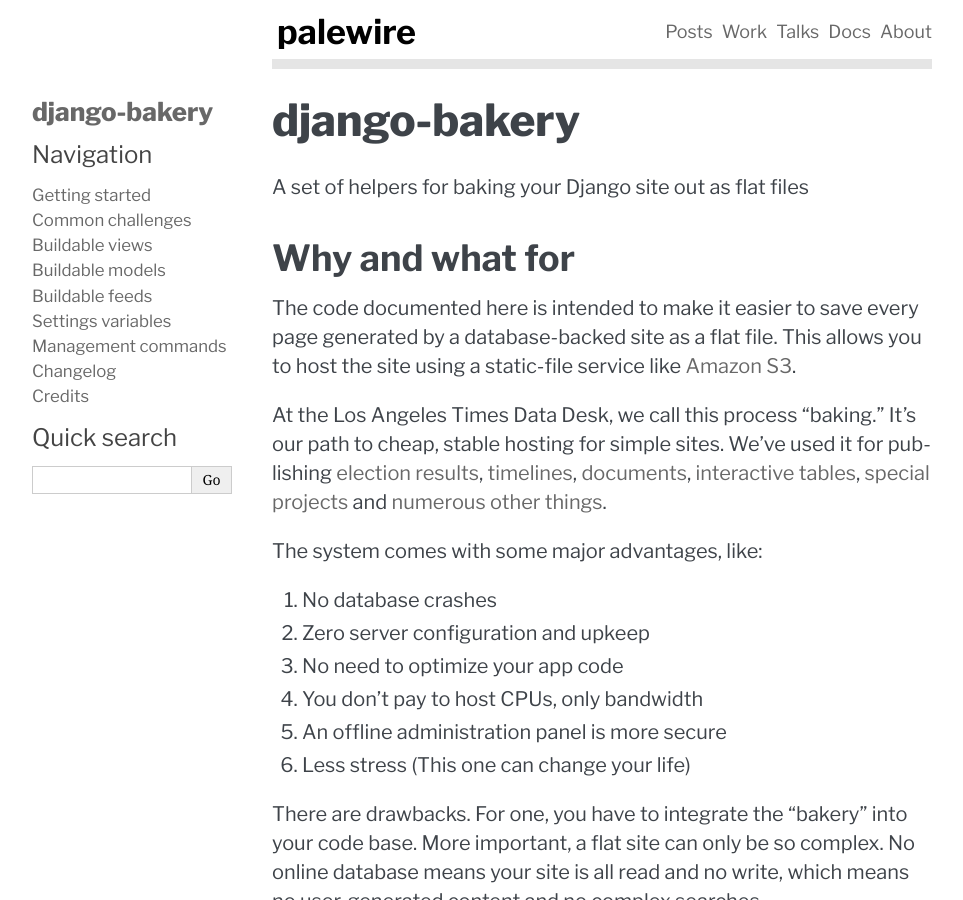
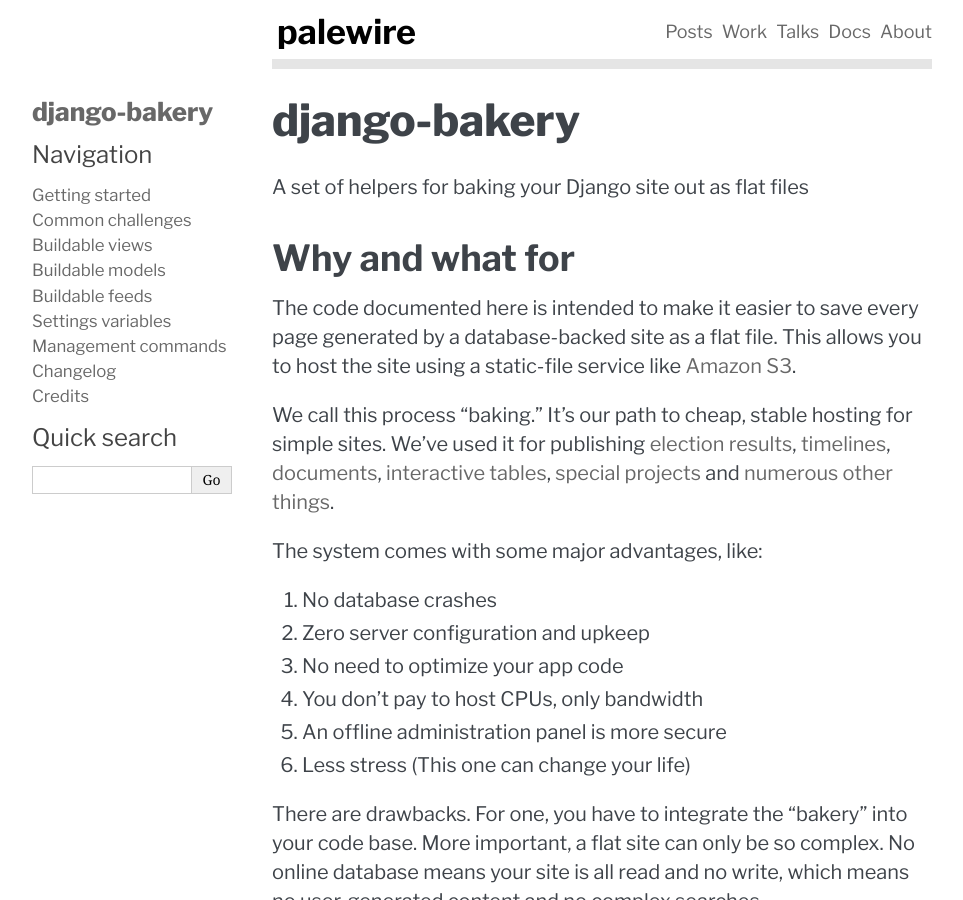
Before and after one commit to Sibizwan5/django-bakery, a Sphinx documentation site: the page built from docs/index.md, in a window 1280 px wide and 900 px high. Shown: the whole window, without its empty margins (148-1111 px from the left). Built offline with Sphinx 7.4.7, drawn with Linux system fonts in a browser that asks for light colours.

Commit message:
Update index.md

```diff
--- a/docs/index.md
+++ b/docs/index.md
@@ -9,7 +9,7 @@
 
 The code documented here is intended to make it easier to save every page gen­er­ated by a data­base-backed site as a flat file. This allows you to host the site us­ing a stat­ic-file ser­vice like [Amazon S3](http://en.wikipedia.org/wiki/Amazon_S3).
 
-At the Los Angeles Times Data Desk, we call this pro­cess “bak­ing.” It’s our path to cheap­, stable host­ing for simple sites. We've used it for pub­lish­ing [elec­tion res­ults](http://graphics.latimes.com/2012-election-gop-results-map-iowa/), [timelines](http://timelines.latimes.com/complete-guide-lafd-hiring-controversy/), [doc­u­ments](http://documents.latimes.com/barack-obama-long-form-birth-certificate/), [in­ter­act­ive tables](http://spreadsheets.latimes.com/city-appointees-tied-garcetti/), [spe­cial pro­jects](http://graphics.latimes.com/flight-from-rage/) and [numerous](http://graphics.latimes.com/towergraphic-washington-landslide-victims/) [other](http://graphics.latimes.com/how-fast-is-lafd/) [things](http://graphics.latimes.com/picksheet-critics-picks-april-4-10-2014/).
+We call this pro­cess “bak­ing.” It’s our path to cheap­, stable host­ing for simple sites. We've used it for pub­lish­ing [elec­tion res­ults](http://graphics.latimes.com/2012-election-gop-results-map-iowa/), [timelines](http://timelines.latimes.com/complete-guide-lafd-hiring-controversy/), [doc­u­ments](http://documents.latimes.com/barack-obama-long-form-birth-certificate/), [in­ter­act­ive tables](http://spreadsheets.latimes.com/city-appointees-tied-garcetti/), [spe­cial pro­jects](http://graphics.latimes.com/flight-from-rage/) and [numerous](http://graphics.latimes.com/towergraphic-washington-landslide-victims/) [other](http://graphics.latimes.com/how-fast-is-lafd/) [things](http://graphics.latimes.com/picksheet-critics-picks-april-4-10-2014/).
 
 The sys­tem comes with some ma­jor ad­vant­ages, like:
 
```
